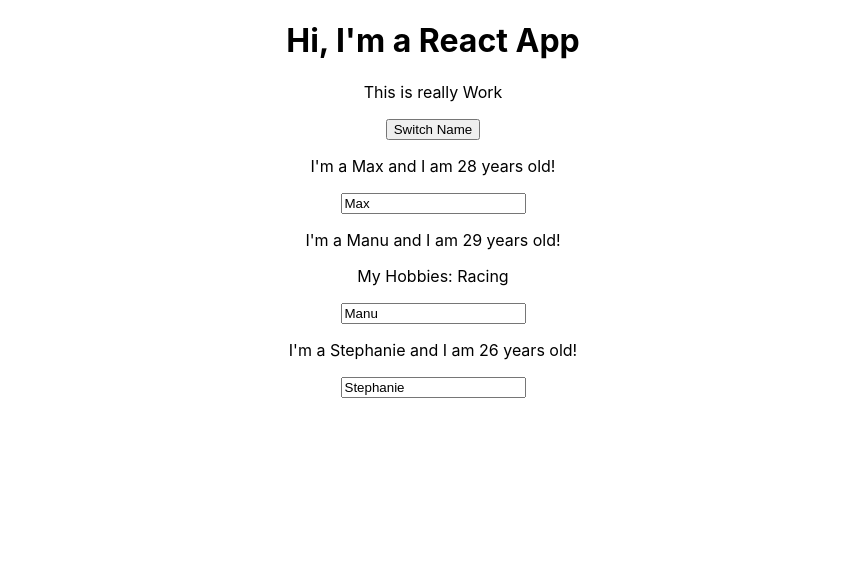
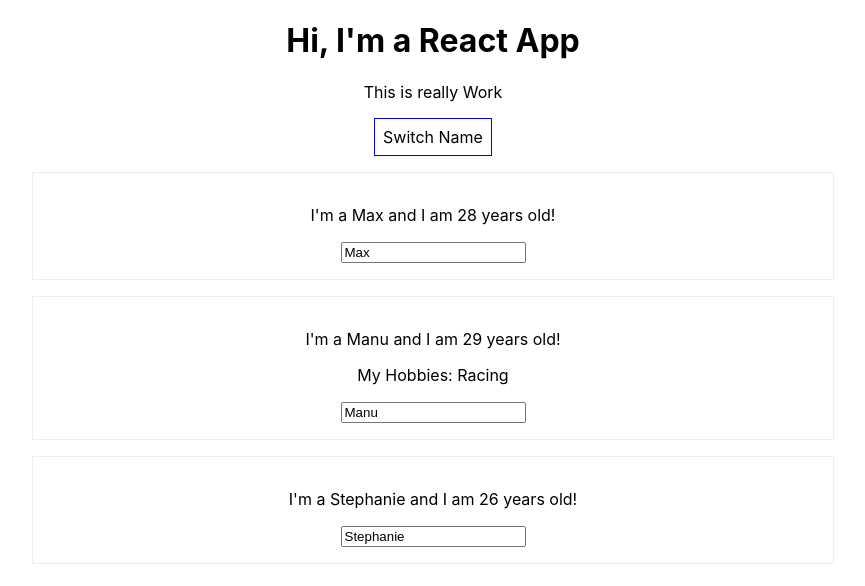
Before and after one commit to ag502/react-study, a React (Create React App) app in the folder react-complete-guide/: page / in a window 1280 px wide. Shown: the top 586 px of the page, without its empty margins (207-1072 px from the left). Built offline with nearby package versions, Linux system fonts and the light colour scheme.

Commit message:
Apply Style Sheet into React
There are two ways to Apply CSS.
One is implement CSS style sheet directly by using Location.
The other is using object.
Declare style object in class and send the props to component.

```diff
--- a/react-complete-guide/src/App.js
+++ b/react-complete-guide/src/App.js
@@ -34,11 +34,22 @@ class App extends Component {
   };
 
   render() {
+    const style = {
+      backgroundColor: "white",
+      font: "inherit",
+      border: "1px solid blue",
+      padding: "8px",
+      cursor: "pointer"
+    };
+
     return (
       <div className="App">
         <h1>Hi, I'm a React App</h1>
         <p>This is really Work</p>
-        <button onClick={() => this.switchNameHandler("Maximilian")}>
+        <button
+          style={style}
+          onClick={() => this.switchNameHandler("Maximilian")}
+        >
           Switch Name
         </button>
         <Person
--- /dev/null
+++ b/react-complete-guide/src/Person/Person.css
@@ -0,0 +1,8 @@
+.Person {
+  width: 60%;
+  margin: 16px auto;
+  border: 1px solid #eeeeee;
+  box-shadow: 0 2px, 3px #ccc;
+  padding: 16px;
+  text-align: center;
+}
--- a/react-complete-guide/src/Person/Person.js
+++ b/react-complete-guide/src/Person/Person.js
@@ -1,8 +1,9 @@
 import React from "react";
+import "./Person.css";
 
 const person = props => {
   return (
-    <div>
+    <div className="Person">
       <p onClick={props.click}>
         I'm a {props.name} and I am {props.age} years old!
       </p>
```
